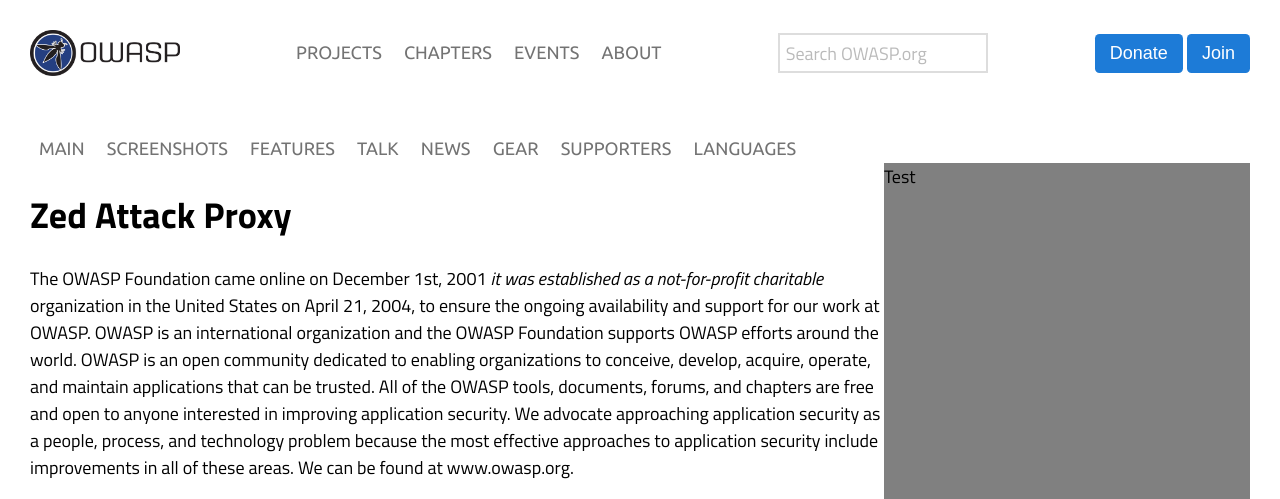
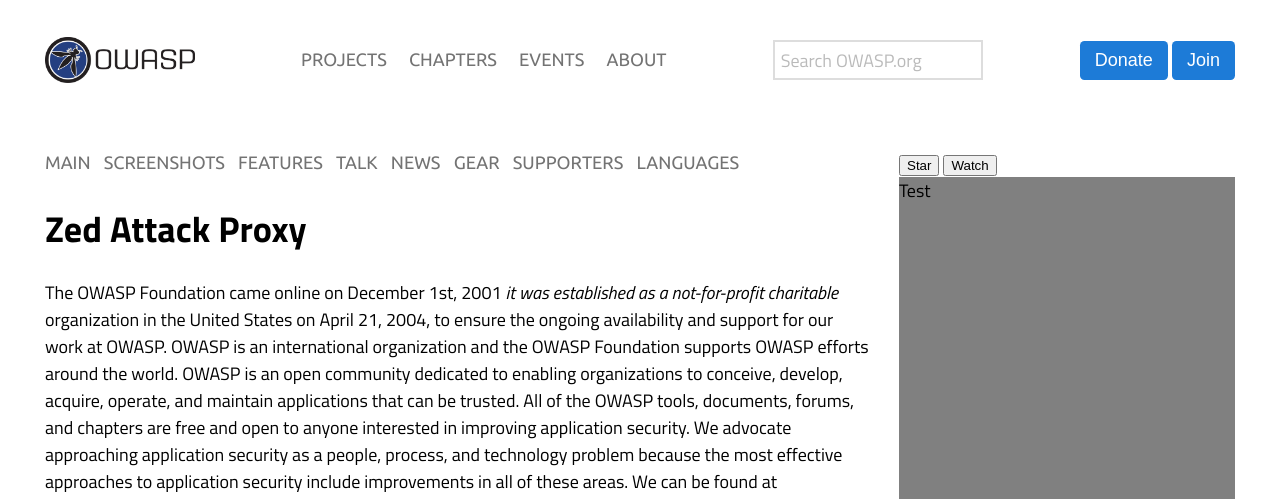
Before and after one commit to scorchingoyster/owasp-layout, a Jekyll site: the page built from pages/project.md, in a window 1280 px wide. Shown: the top 499 px of the page. Built offline with Jekyll 4.4.1, drawn with Linux system fonts in a browser that asks for light colours; grey boxes are pictures that could not be loaded.

Commit message:
refactor for layout consistency

```diff
--- a/_sass/_base.scss
+++ b/_sass/_base.scss
@@ -40,11 +40,8 @@ code,
   width: 100%;
   margin: 0 auto;
   padding: 0 $grid-val;
-}
-
-.footer-wrapper {
-  .disclaimer {
-    margin: $grid-val/2 0;
+  & > * {
+    margin: 0 $grid-val/2;
   }
 }
 
@@ -79,3 +76,13 @@ footer {
     grid-template-rows: $grid-val*3 auto auto;
   }
 }
+
+@media screen and (max-width: $content-bp) {
+  .main-wrapper,
+  .member-wrapper,
+  .footer-wrapper {
+    & > * {
+      margin: 0 0;
+    }
+  }
+}
--- a/_sass/_col-sidebar.scss
+++ b/_sass/_col-sidebar.scss
@@ -13,16 +13,24 @@ sidebar layout specific styling
               "menu github"
               "intro side"
               "body side";
-      // & > * { // inward margin
-      //   &:nth-child(odd) {
-      //     margin-right: $grid-val/2;
-      //   }
-      //   &:nth-child(even) {
-      //     margin-left: $grid-val/2;
-      //   }
-      // }
     }
   }
+}
+
+@media screen and (max-width: $content-bp) {
+    .col-sidebar {
+      .main-wrapper {
+        display: grid;
+        grid-template-rows: auto;
+        grid-template-columns: 1fr;
+        grid-template-areas:
+                "intro"
+                "github"
+                "menu"
+                "body"
+                "side";
+      }
+    }
 }
 
 .sub-nav {
@@ -38,6 +46,9 @@ sidebar layout specific styling
     }
     & a {
       @include nav-link;
+    }
+    & a:first-child {
+      margin-left: 0;
     }
   }
 }
@@ -58,3 +69,18 @@ sidebar layout specific styling
   grid-area: side;
   background-color: grey;
 }
+
+.video-container {
+  position: relative;
+  max-width: 100%;
+  padding-bottom: 56.25%;
+  iframe {
+    position: absolute;
+    top: 0;
+    left: 0;
+    width: 100%;
+    height: 100%;
+    z-index: -1;
+
+  }
+}
--- a/_sass/_home.scss
+++ b/_sass/_home.scss
@@ -9,28 +9,13 @@ currently only used for homepage
     .main-wrapper { // grid for main content area
       display: grid;
       margin: $grid-val auto;
-      grid-template-columns: repeat(2, auto);
-      & > section { // inward margin
-        &:nth-child(odd) {
-          margin-right: $grid-val/2;
-        }
-        &:nth-child(even) {
-          margin-left: $grid-val/2;
-        }
-      }
+      grid-template-columns: repeat(2, 1fr);
+
     }
     .member-wrapper { // grid for member section
       display: grid;
-      // grid-template-rows: 1fr auto;
       grid-template-columns: 1fr 1fr;
-      & > section { // inward margin
-        &:nth-child(odd) {
-          margin-right: $grid-val/2;
-        }
-        &:nth-child(even) {
-          margin-left: $grid-val/2;
-        }
-      }
+
     }
   }
 }
--- a/_sass/_nav.scss
+++ b/_sass/_nav.scss
@@ -4,6 +4,10 @@ header, footer, mobile navigation menu
 */
 
 // desktop nav
+.header-wrapper {
+  height: 120px;
+}
+
 .desktop-logo {
   display: inline-block;
   img {
@@ -44,7 +48,6 @@ header, footer, mobile navigation menu
 }
 
 .top-nav {
-  margin: $grid-val 0;
   button {
     @include cta-button;
   }
@@ -54,6 +57,12 @@ header, footer, mobile navigation menu
   max-height: 50px;
   a:first-child {
     margin-left: 0;
+  }
+}
+
+.footer-wrapper {
+  .disclaimer {
+    margin-top: $grid-val/2;
   }
 }
 
--- a/_sass/_util.scss
+++ b/_sass/_util.scss
@@ -43,7 +43,6 @@ $header-bp: $grid-val*34; // 1020px
   &:active {
     color: black;
   }
-
 }
 
 @mixin cta-button {
--- a/pages/project.md
+++ b/pages/project.md
@@ -15,13 +15,15 @@ permalink: /project
 </section>
 
 <section class="page-body">
-  <iframe src="//www.youtube.com/embed/ztfgip-UhWw?" allowfullscreen="true" width="640" height="360" frameborder="0"></iframe>
+  <div class="video-container">
+    <iframe src="//www.youtube.com/embed/ztfgip-UhWw?" allowfullscreen="true" width="640" height="360" frameborder="0"></iframe>
+  </div>
   <p>The OWASP Zed Attack Proxy (ZAP) is one of the world’s most popular free security tools and is actively maintained by hundreds of international volunteers*. It can help you automatically find security vulnerabilities in your web applications while you are developing and testing your applications. Its also a great tool for experienced pentesters to use for manual security testing. </p>
   <p>For more videos see the links on the wiki videos page.</p>
   <p>Interested in a ZAP talk or training event? See the talks tab. Not one near you? Contact a Zap Evangelist to arrange one! </p>
 </section>
 
-<!-- <div class="github-buttons">
+<div class="github-buttons">
   <button>Star</button>
   <button>Watch</button>
-</div> -->
+</div>
```
